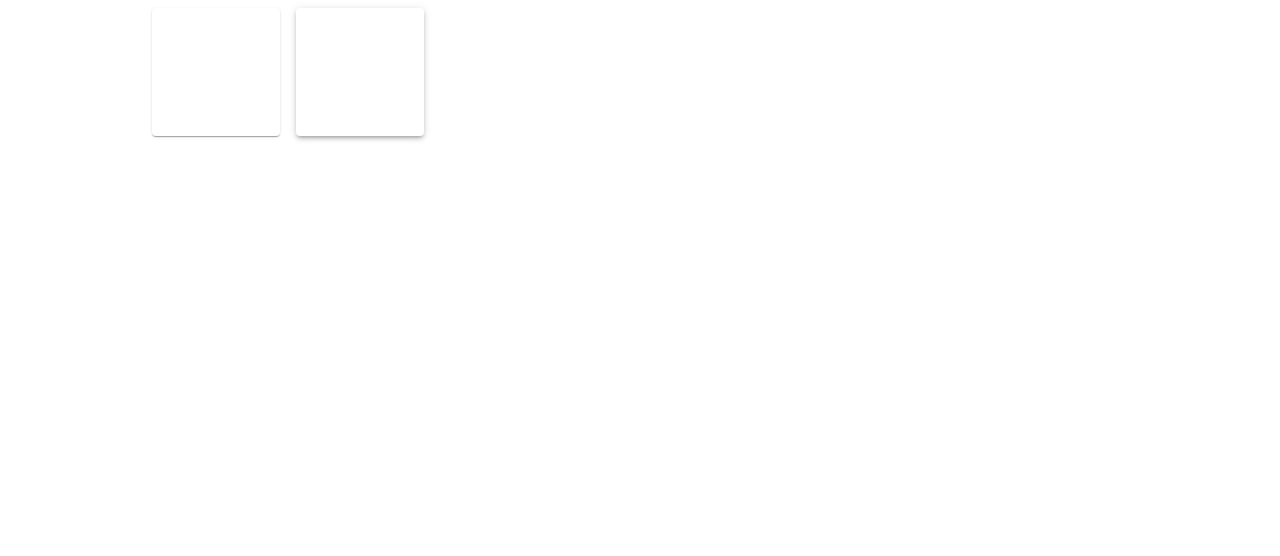
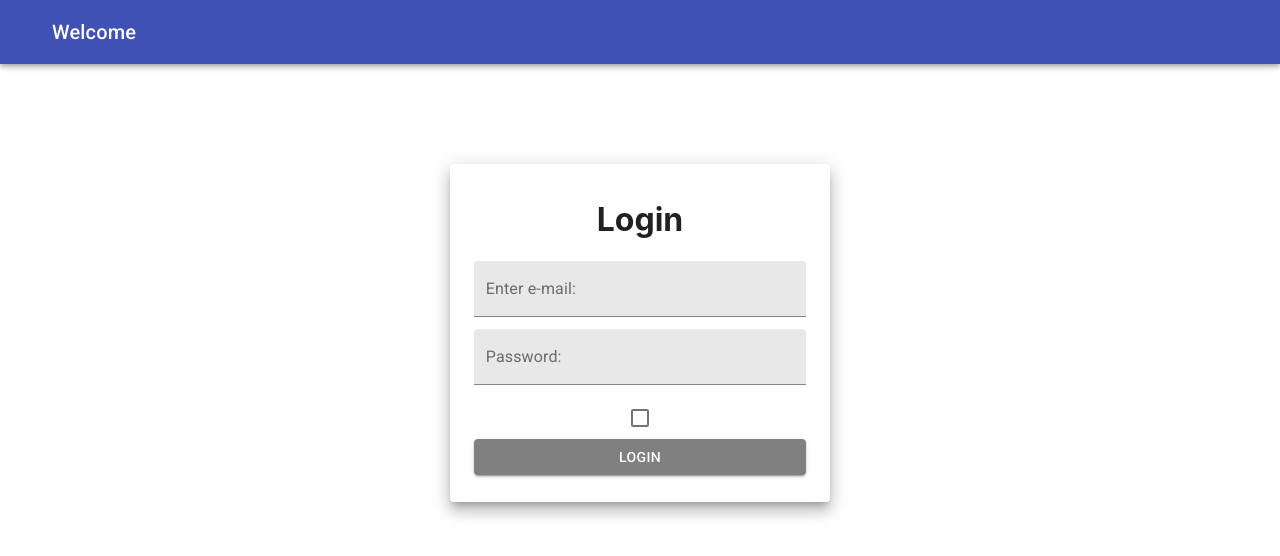
Before and after one commit to waseem602/material-ui-and-chartjs, a React (Create React App) app: page / in a window 1280 px wide. Shown: the top 556 px of the page. Built offline with nearby package versions, Linux system fonts and the light colour scheme.

Commit message:
added navbar textfields login and paper

```diff
--- a/src/App.js
+++ b/src/App.js
@@ -1,19 +1,34 @@
 import "./App.css";
 import React from "react";
 import { makeStyles } from "@material-ui/core/styles";
-import Paper from "@material-ui/core/Paper";
+import { Paper, TextField, Button } from "@material-ui/core";
+import ButtonAppBar from "./NavBar.js";
+import Checkbox from "@material-ui/core/Checkbox";
+
 // I have installed material ui core and material ui icons from material-ui.com to include material ui features in this react app. these are installed separately in every rect app in order to use it. These are not installed globally as we may use bootstrap or some other thing in our app.
 // for reference on material ui go to https://material-ui.com
 
 const useStyles = makeStyles((theme) => ({
-  root: {
-    display: "flex",
-    flexWrap: "wrap",
-    "& > *": {
-      margin: theme.spacing(1),
-      width: theme.spacing(16),
-      height: theme.spacing(16),
-    },
+  paper: {
+    padding: 15,
+    width: 350,
+    backgroundColor: "white",
+    margin: "0 auto",
+    marginTop: 100,
+    textAlign: "center",
+  },
+  input: {
+    width: "95%",
+    marginBottom: 12,
+    backgroundColor: "white",
+  },
+  button: {
+    width: "95%",
+    marginBottom: 12,
+    backgroundColor: "grey",
+  },
+  checkbox: {
+    textAlign: "left",
   },
 }));
 
@@ -21,9 +36,36 @@ function App() {
   const classes = useStyles();
   return (
     <div className={classes.root}>
-      <Paper elevation={0} />
-      <Paper />
-      <Paper elevation={3} />
+      <ButtonAppBar />
+      <Paper elevation={10} className={classes.paper}>
+        <h1>Login</h1>
+        <form className={classes.root} noValidate autoComplete="off">
+          <TextField
+            id="filled-basic"
+            label="Enter e-mail:"
+            variant="filled"
+            className={classes.input}
+          />
+          <TextField
+            id="filled-basic"
+            label="Password:"
+            variant="filled"
+            className={classes.input}
+          />
+          <Checkbox
+            color="primary"
+            inputProps={{ "aria-label": "secondary checkbox" }}
+            className={classes.checkbox}
+          />
+          <Button
+            variant="contained"
+            color="primary"
+            className={classes.button}
+          >
+            LOGIN
+          </Button>
+        </form>
+      </Paper>
     </div>
   );
 }
--- /dev/null
+++ b/src/NavBar.js
@@ -0,0 +1,41 @@
+import React from "react";
+import { makeStyles } from "@material-ui/core/styles";
+import AppBar from "@material-ui/core/AppBar";
+import Toolbar from "@material-ui/core/Toolbar";
+import Typography from "@material-ui/core/Typography";
+
+import IconButton from "@material-ui/core/IconButton";
+
+const useStyles = makeStyles((theme) => ({
+  root: {
+    flexGrow: 1,
+  },
+  menuButton: {
+    marginRight: theme.spacing(2),
+  },
+  title: {
+    flexGrow: 1,
+  },
+}));
+
+export default function ButtonAppBar() {
+  const classes = useStyles();
+
+  return (
+    <div className={classes.root}>
+      <AppBar position="static">
+        <Toolbar>
+          <IconButton
+            edge="start"
+            className={classes.menuButton}
+            color="inherit"
+            aria-label="menu"
+          ></IconButton>
+          <Typography variant="h6" className={classes.title}>
+            Welcome
+          </Typography>
+        </Toolbar>
+      </AppBar>
+    </div>
+  );
+}
```
